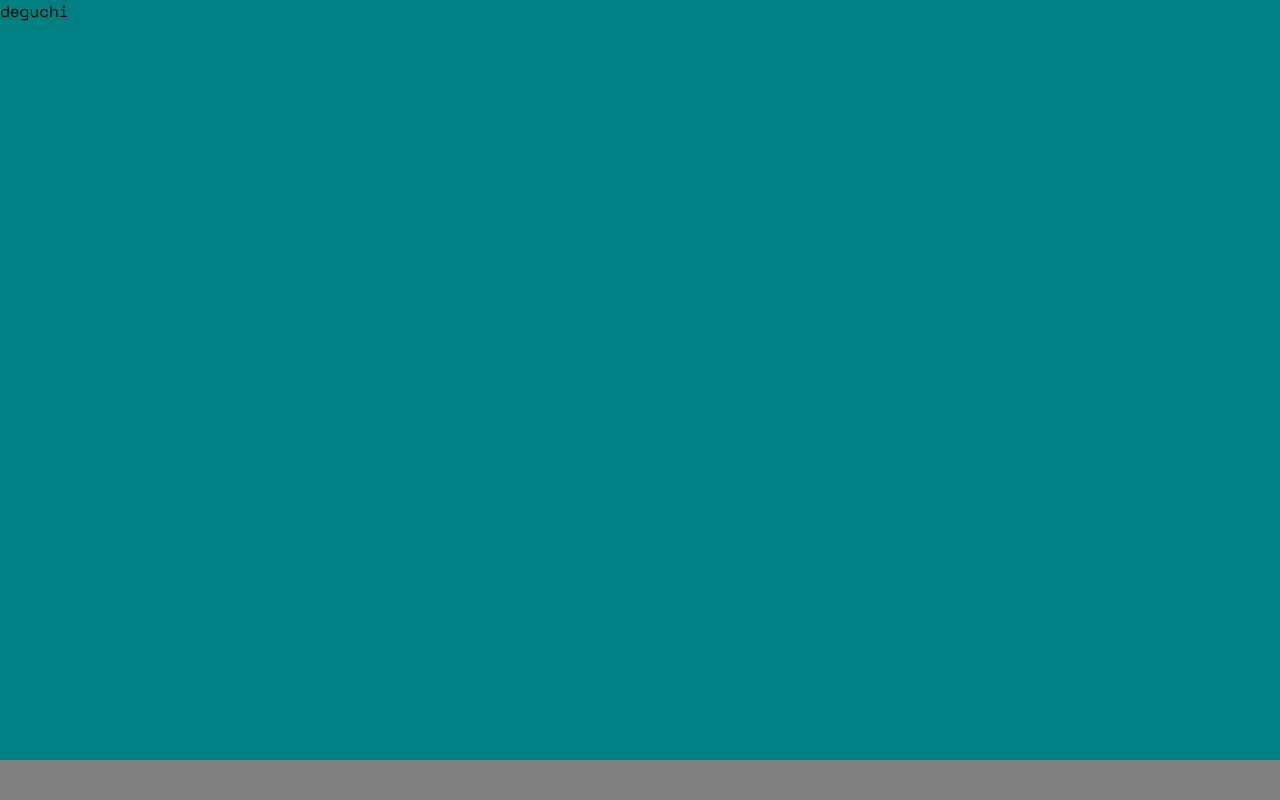
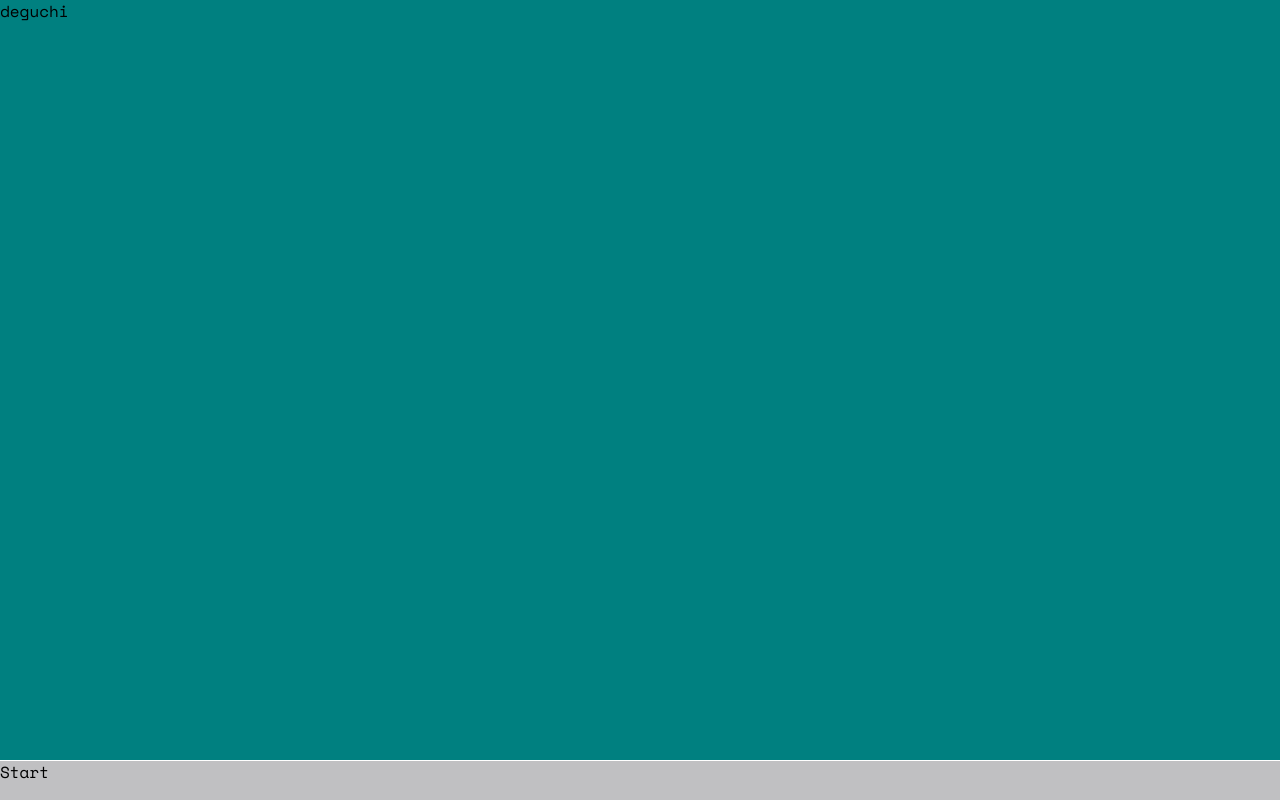
Before and after one commit to deguchi37458/windows95, a Vue app: page / in a window 1280 px wide. Built offline with nearby package versions, Linux system fonts and the light colour scheme.

Commit message:
update taskbar

```diff
--- a/src/components/taskbar.vue
+++ b/src/components/taskbar.vue
@@ -1,6 +1,11 @@
 <template>
   <div class="taskbar">
+    <div class="start">
+      Start
+    </div>
+    <div class="end">
 
+    </div>
   </div>
 </template>
 
@@ -11,6 +16,7 @@
   left: 0;
   width: 100%;
   height: 40px;
-  background-color: gray;
+  background-color: #c0c0c2;
+  border-top: solid 1px #fff;
 }
 </style>
```
